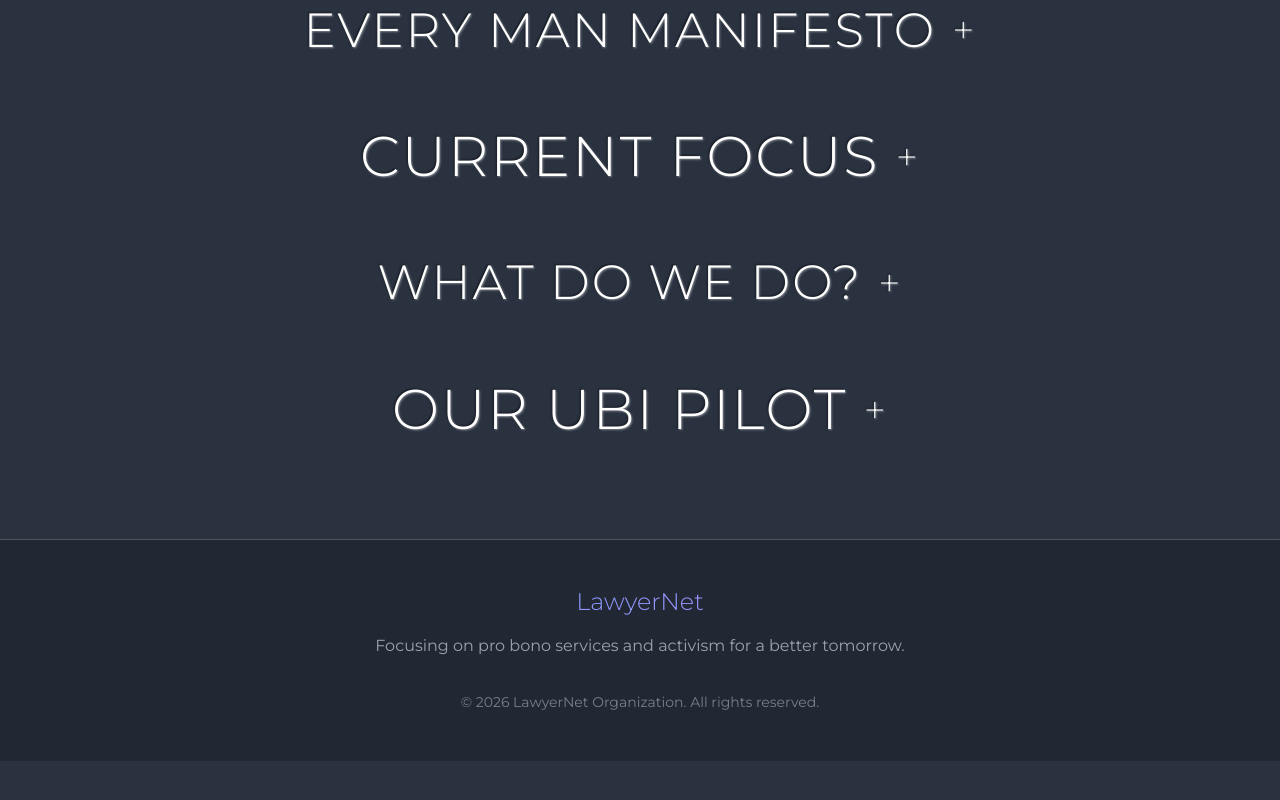
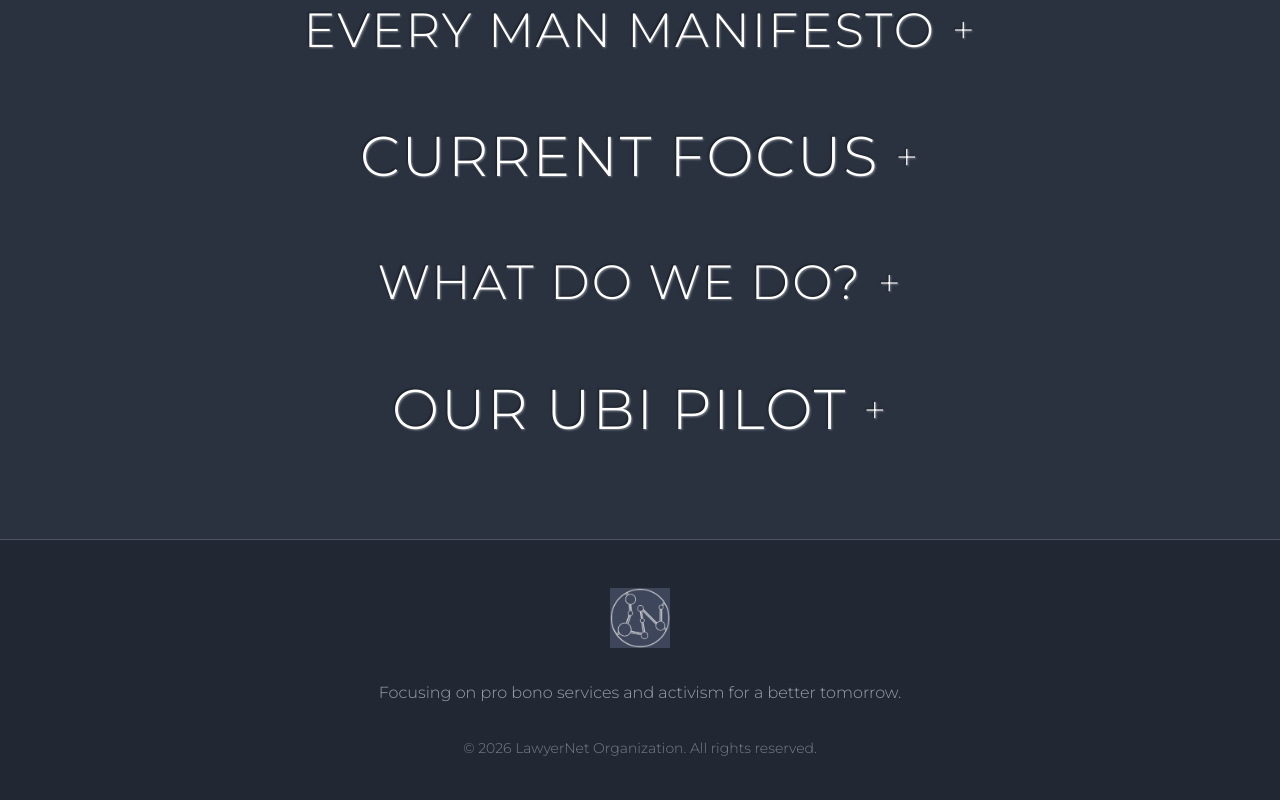
Before and after one commit to cdellasoudas/Lawyernet, a React (Vite) app: page / in a window 1280 px wide. Shown: the part 653-1453 px from the top of the page. Before the commit the page ends 1414 px from the top, so only its background shows below. Built offline with nearby package versions, Linux system fonts and the light colour scheme.

Commit message:
UI: Set logo as favicon and incorporate into Footer

```diff
--- a/index.html
+++ b/index.html
@@ -2,13 +2,13 @@
 <html lang="en">
   <head>
     <meta charset="UTF-8" />
-    <link rel="icon" type="image/svg+xml" href="/favicon.svg" />
+    <link rel="icon" type="image/jpeg" href="/logo.jpg" />
     <meta name="viewport" content="width=device-width, initial-scale=1.0" />
     <title>LawyerNet | Pro Bono & Activism</title>
     <meta name="description" content="Lawyernet is a legal sector initiative focusing on pro bono services for socially sensitive cases and activism." />
     <link rel="preconnect" href="https://fonts.googleapis.com">
     <link rel="preconnect" href="https://fonts.gstatic.com" crossorigin>
-    <link href="https://fonts.googleapis.com/css2?family=Inter:wght@400;600;700&display=swap" rel="stylesheet">
+    <link href="https://fonts.googleapis.com/css2?family=Montserrat:wght@200;300;400;500;600;700&display=swap" rel="stylesheet">
   </head>
   <body>
     <div id="root"></div>
--- a/src/components/Footer.jsx
+++ b/src/components/Footer.jsx
@@ -4,13 +4,11 @@ const Footer = () => {
   return (
     <footer style={{ marginTop: '4rem', padding: '3rem 2rem', borderTop: '1px solid var(--glass-border)', textAlign: 'center', background: 'rgba(0,0,0,0.2)' }}>
       <div className="container">
-        <h2 style={{ fontSize: '1.5rem', marginBottom: '1rem', background: 'linear-gradient(to right, #60a5fa, #c084fc)', WebkitBackgroundClip: 'text', color: 'transparent' }}>
-          LawyerNet
-        </h2>
-        <p style={{ color: 'var(--text-dark)', opacity: 0.7, marginBottom: '2rem' }}>
+        <img src="/logo.jpg" alt="Lawyernet Logo" style={{ height: '60px', width: 'auto', mixBlendMode: 'screen', marginBottom: '1.5rem', opacity: 0.8 }} />
+        <p style={{ color: '#cbd5e1', opacity: 0.7, marginBottom: '2rem', fontWeight: 300 }}>
           Focusing on pro bono services and activism for a better tomorrow.
         </p>
-        <p style={{ fontSize: '0.875rem', opacity: 0.5 }}>
+        <p style={{ fontSize: '0.875rem', opacity: 0.5, color: '#cbd5e1', fontWeight: 300 }}>
           &copy; {new Date().getFullYear()} LawyerNet Organization. All rights reserved.
         </p>
       </div>
```
Also changed, not shown: PHOTO PROFILE.jpg (deleted), public/logo.jpg (added).
